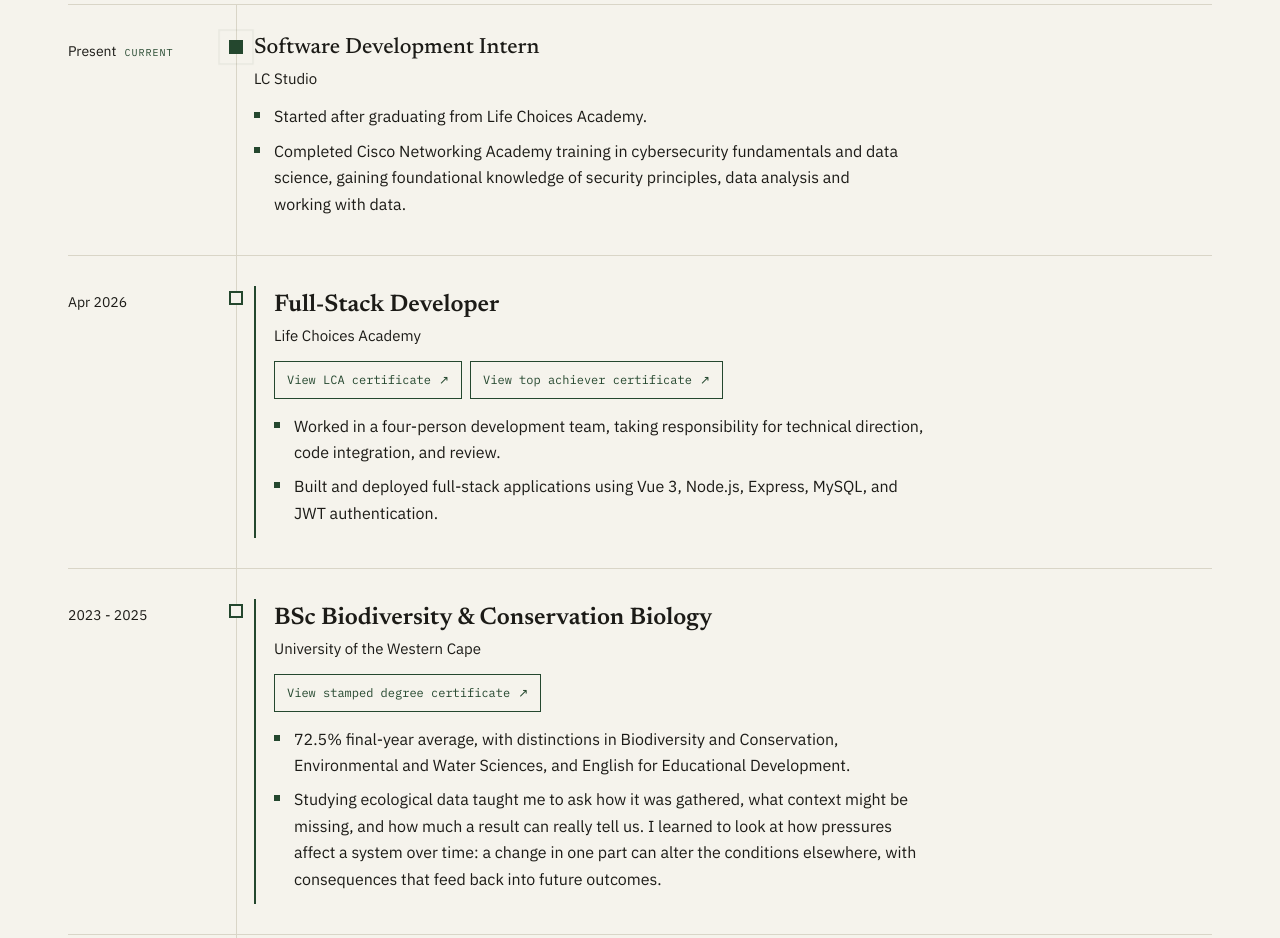
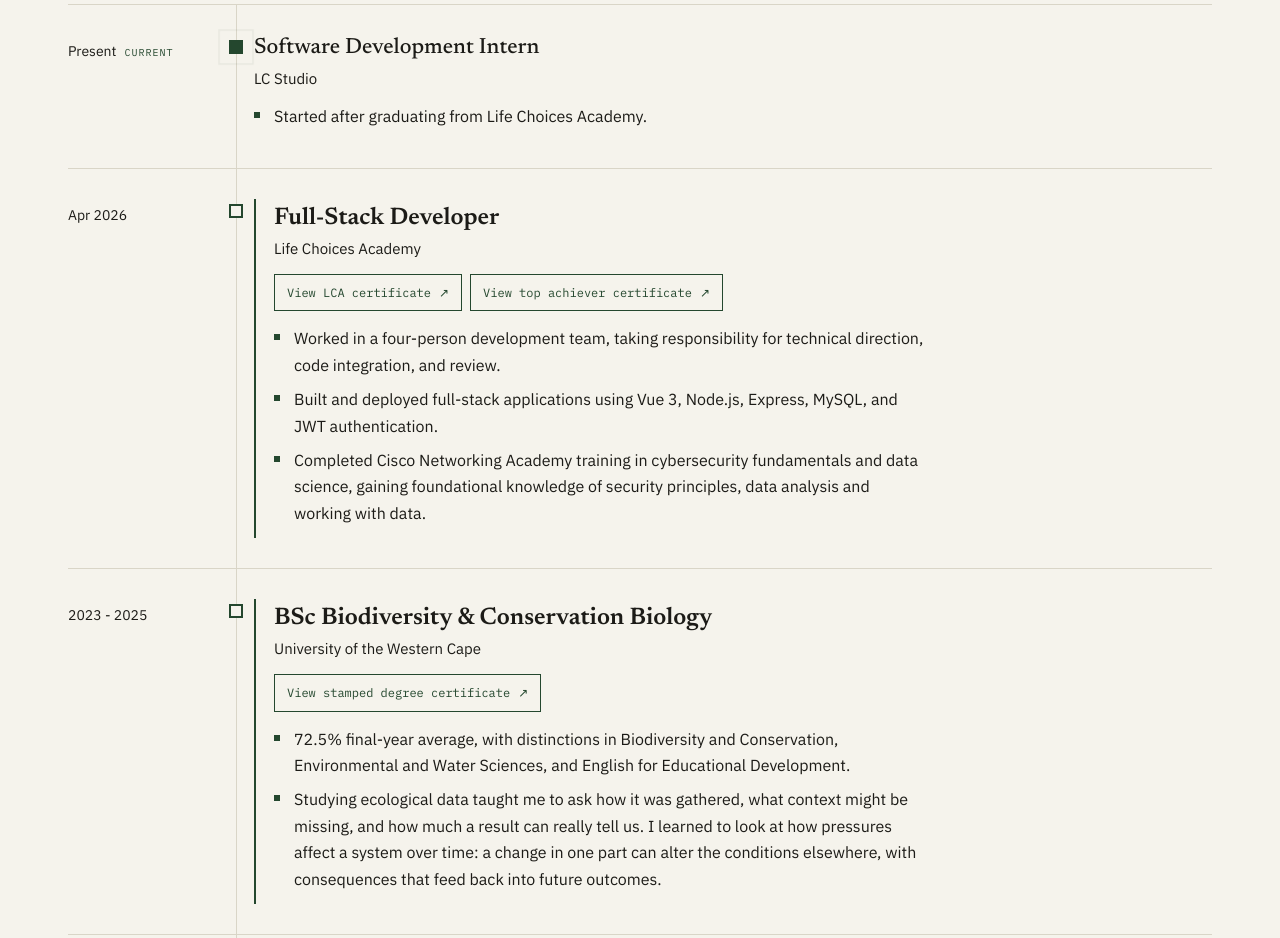
Before and after one commit to ihtishaamj63-web/ihtishaam-portfolio, a Vue app: page / in a window 1280 px wide. Shown: the part 1900-2838 px from the top of the page. Built offline with nearby package versions, Linux system fonts and the light colour scheme.

Commit message:
adjusted text

```diff
--- a/src/data/experience.js
+++ b/src/data/experience.js
@@ -6,10 +6,7 @@
     title: 'Software Development Intern',
     org: 'LC Studio',
     current: true,
-    points: [
-      'Started after graduating from Life Choices Academy.',
-      'Completed Cisco Networking Academy training in cybersecurity fundamentals and data science, gaining foundational knowledge of security principles, data analysis and working with data.',
-    ],
+    points: ['Started after graduating from Life Choices Academy.'],
   },
   {
     period: 'Apr 2026',
@@ -30,6 +27,7 @@
     points: [
       'Worked in a four-person development team, taking responsibility for technical direction, code integration, and review.',
       'Built and deployed full-stack applications using Vue 3, Node.js, Express, MySQL, and JWT authentication.',
+      'Completed Cisco Networking Academy training in cybersecurity fundamentals and data science, gaining foundational knowledge of security principles, data analysis and working with data.',
     ],
   },
   {
```
